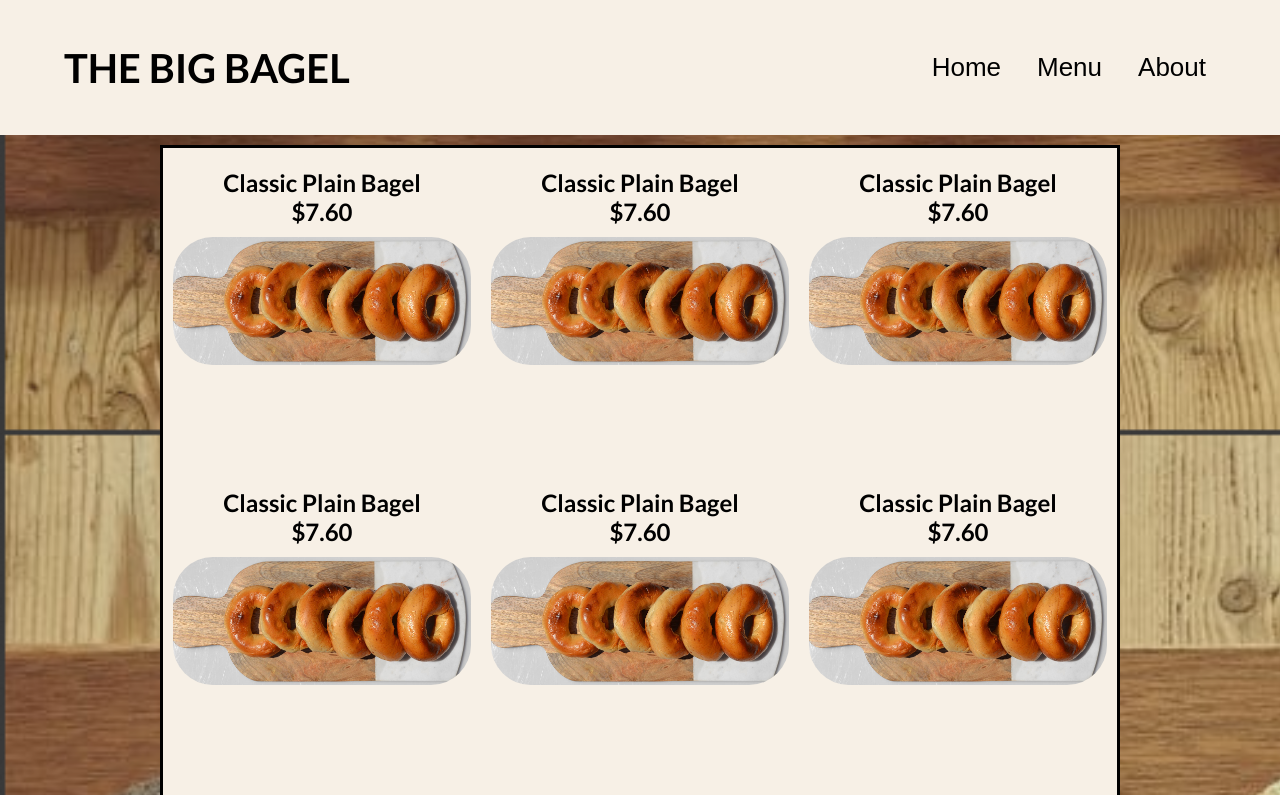
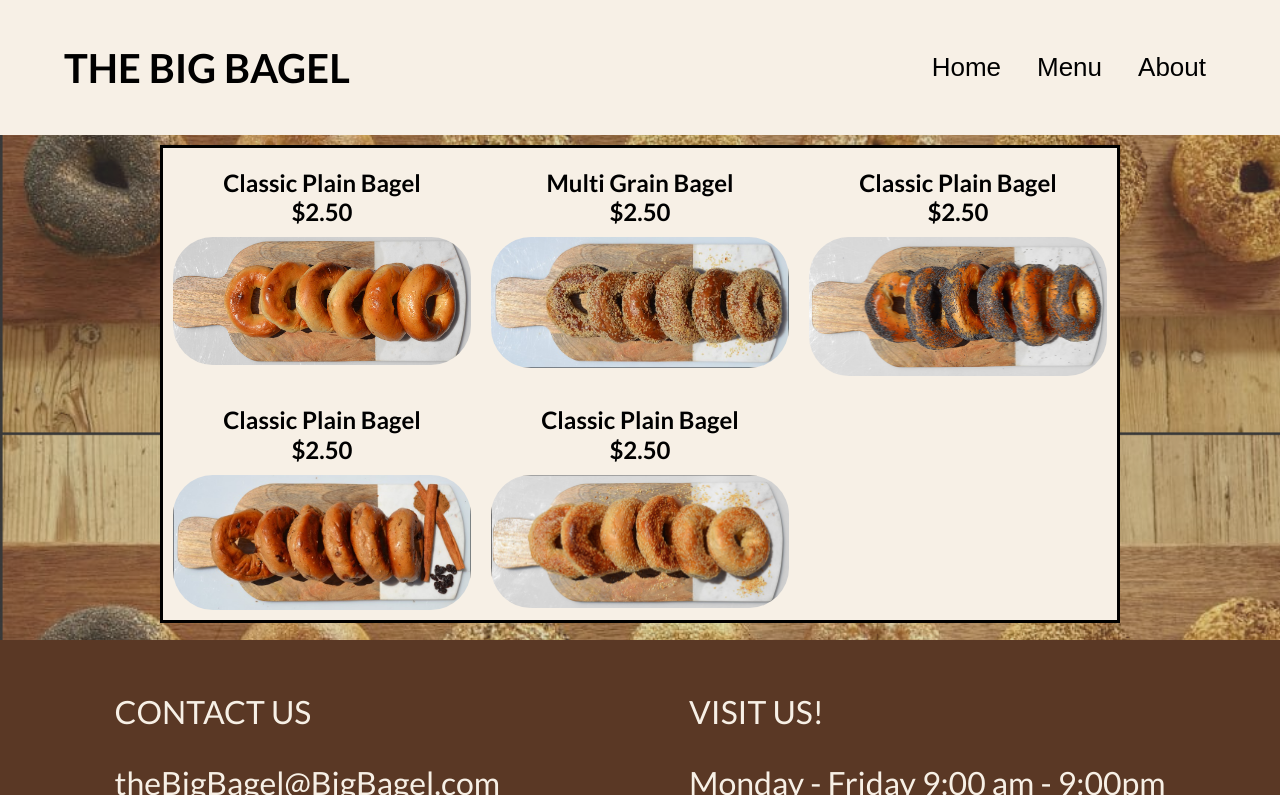
Before and after one commit to boredmangetspaid/restaurant, a website built with webpack: page src/template.html in a window 1280 px wide. Both pictures are taken after a click on the button "Menu". Shown: the top 795 px of the page. Built offline with nearby package versions, Linux system fonts and the light colour scheme.

Commit message:
added classic bagels to menu

```diff
--- a/src/menu.js
+++ b/src/menu.js
@@ -1,39 +1,34 @@
 import { footer } from "./footer"
 import { menuItem } from "./menuItem.js"
 import plainBagelImage from "./assets/plain.png"
+import multiBagelImage from "./assets/multigrain.png"
+import PoppyBagelImage from "./assets/poppy.png"
+import cinnamonBagelImage from "./assets/cinnamon_raisin.png"
+import sesameBagelImage from "./assets/sesame.png"
+
 export const loadMenu = function loadMenu() {
    const content = document.getElementById("content")
    //container for menu
    const menuContainer = document.createElement("div");
    menuContainer.id = "menuContainer";
 
-   //menu items
-   const plainBagel = menuItem("Classic Plain Bagel", "$7.60", plainBagelImage)
-   menuContainer.appendChild(plainBagel)
+   //classic bagels
+   const plainBagel = menuItem("Classic Plain Bagel", "$2.50", plainBagelImage);
+   const multiGrainBagel= menuItem("Multi Grain Bagel", "$2.50", multiBagelImage);
+   const poppyBagel= menuItem("Classic Plain Bagel", "$2.50", PoppyBagelImage);
+   const cinnamonRaisinBagel= menuItem("Classic Plain Bagel", "$2.50", cinnamonBagelImage);
+   const sesameBagel= menuItem("Classic Plain Bagel", "$2.50", sesameBagelImage);
 
-   const plainBagel2 = menuItem("Classic Plain Bagel", "$7.60", plainBagelImage)
-   menuContainer.appendChild(plainBagel2)
+   const bagelMenu = [plainBagel,multiGrainBagel,poppyBagel,cinnamonRaisinBagel,sesameBagel];
 
-   const plainBagel3 = menuItem("Classic Plain Bagel", "$7.60", plainBagelImage)
-   menuContainer.appendChild(plainBagel3)
+   for (const bagel of bagelMenu){
+      menuContainer.appendChild(bagel)
+   }
 
-   const plainBagel4 = menuItem("Classic Plain Bagel", "$7.60", plainBagelImage)
-   menuContainer.appendChild(plainBagel4)
+   //bagel sandwiches
 
-   const plainBagel5 = menuItem("Classic Plain Bagel", "$7.60", plainBagelImage)
-   menuContainer.appendChild(plainBagel5)
 
-   const plainBagel6 = menuItem("Classic Plain Bagel", "$7.60", plainBagelImage)
-   menuContainer.appendChild(plainBagel6)
 
-   const plainBagel7 = menuItem("Classic Plain Bagel", "$7.60", plainBagelImage)
-   menuContainer.appendChild(plainBagel7)
-
-   const plainBagel8 = menuItem("Classic Plain Bagel", "$7.60", plainBagelImage)
-   menuContainer.appendChild(plainBagel8)
-
-   const plainBagel9 = menuItem("Classic Plain Bagel", "$7.60", plainBagelImage)
-   menuContainer.appendChild(plainBagel9)
 
 
    content.appendChild(menuContainer)
--- a/src/styles.css
+++ b/src/styles.css
@@ -136,8 +136,7 @@
   }
 }
 .menuItem {
-    width: auto;
-    height: 300px;
+    width:auto;
     color: black;
     text-align: center;
     line-height: 10px;
```
